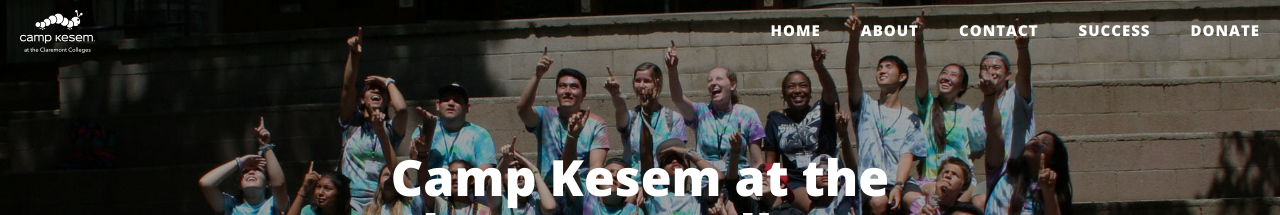
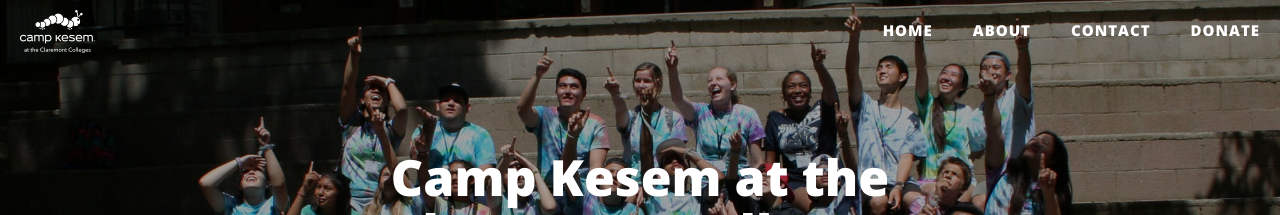
Before and after one commit to Camp-Kesem-at-the-Claremont-Colleges/campkesemclaremont.us, a Jekyll site: the page built from index.html, in a window 1280 px wide. Shown: the top 215 px of the page. Built offline with Jekyll 4.4.1, drawn with Linux system fonts in a browser that asks for light colours; nearby versions of some CDN libraries; the list of posts is cut into pages by our own code.

Commit message:
fixed url hiding for navbar

```diff
--- a/_includes/nav.html
+++ b/_includes/nav.html
@@ -19,7 +19,7 @@
                     <a href="{{ site.baseurl }}/">Home</a>
                 </li>
                 {% for page in site.pages %}{% if page.title %}
-				{% if page.url != '/404.html' %}
+				{% if page.url != '/404.html' and page.title != 'Success' %}
                 <li>
                     <a href="{{ page.url | prepend: site.baseurl }}">{{ page.title }}</a>
                 </li>
```
